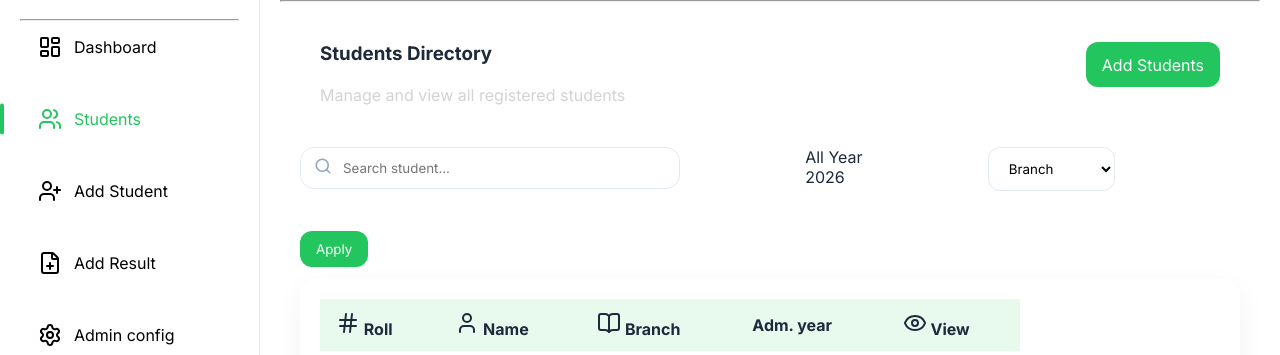
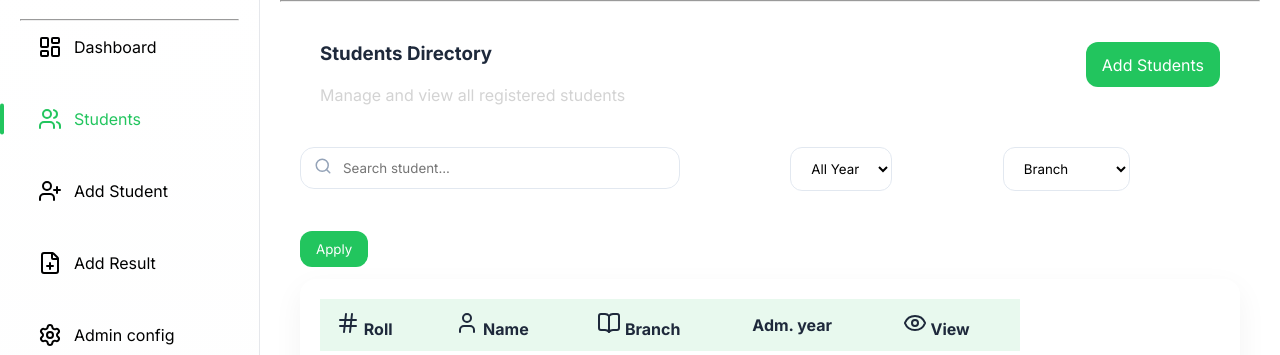
Before and after one commit to Umesh-Nailwal/student-performance-analytics, a Flask app: page /students in a window 1280 px wide. Shown: the part 80-435 px from the top of the page. Run offline with Flask 3, Linux system fonts and the light colour scheme; a user stored in the database is signed in; data comes from the database, SQL or seed files in the repository.

Commit message:
Update student.html

```diff
--- a/templates/student.html
+++ b/templates/student.html
@@ -33,6 +33,7 @@
 
     <!-- ADMISSION YEAR -->
     <div class="filter-wrapper">
+     <select name="year">
   <option value="">All Year</option>
     {% for y in years %}
     <option value="{{ y.admission_year }}"
```
